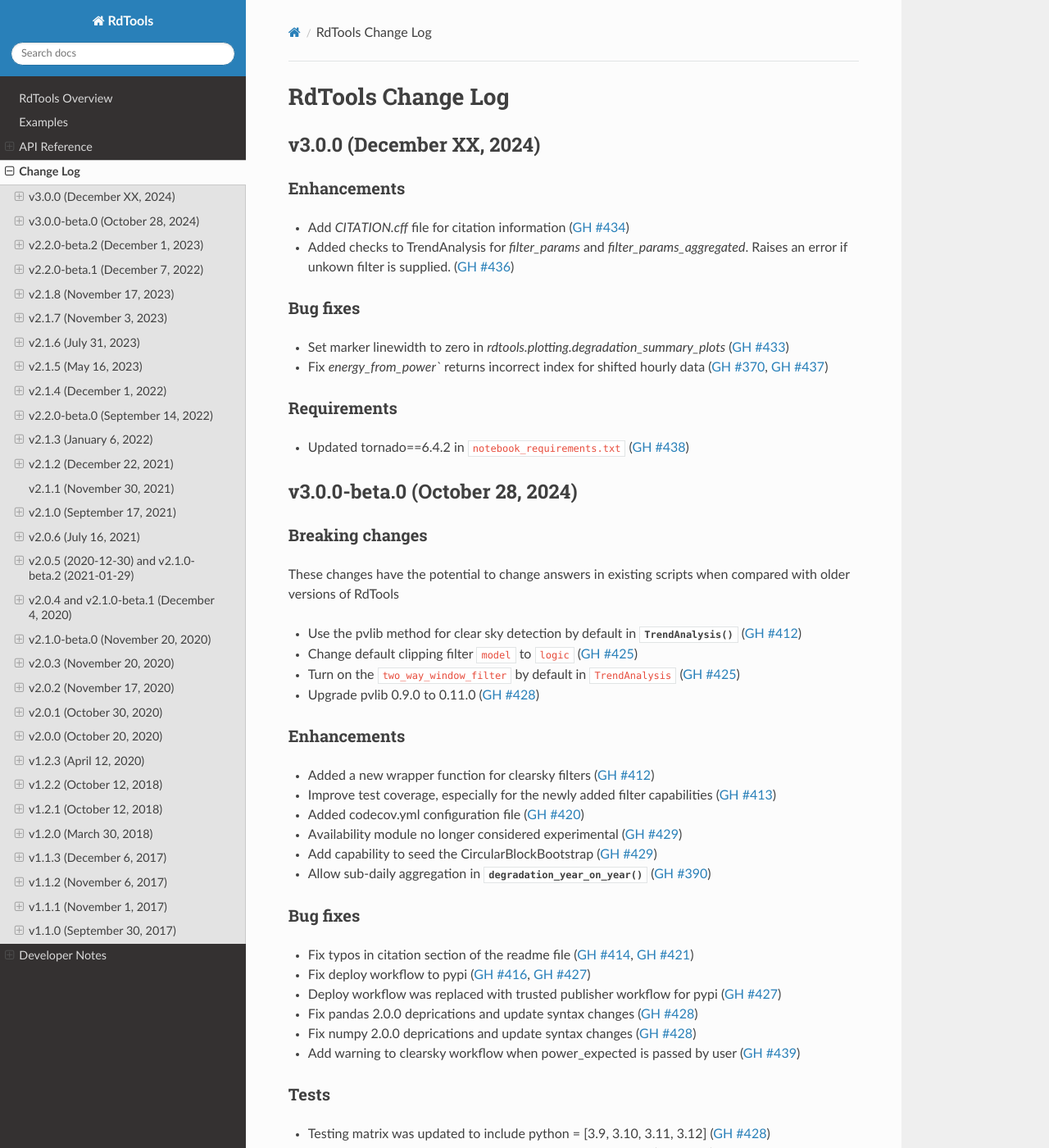
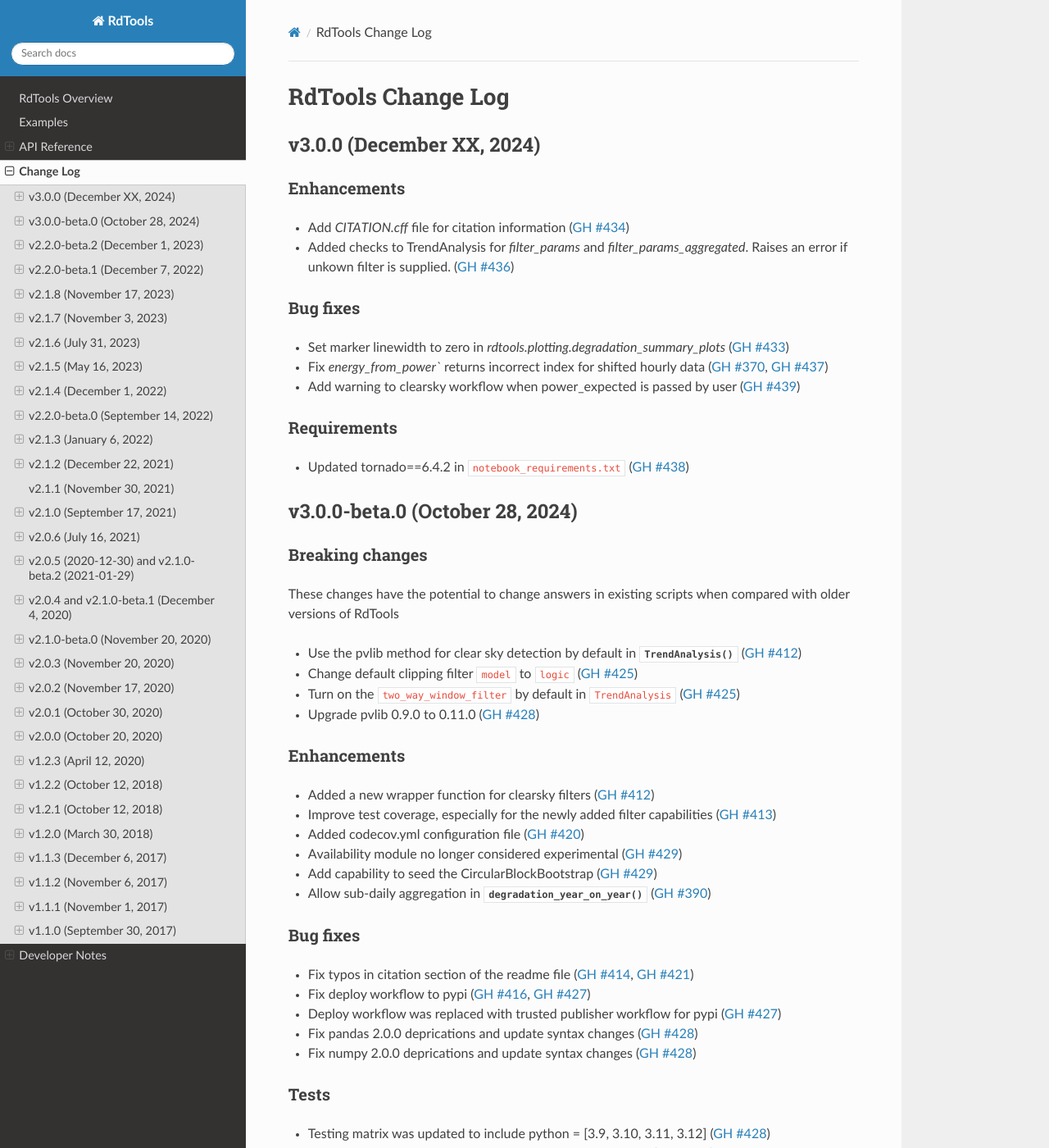
Before and after one commit to NREL/rdtools, a Sphinx documentation site: the page built from docs/sphinx/source/changelog.rst, in a window 1280 px wide and 1400 px high. Shown: the whole window at 82% size. Built offline with Sphinx 7.4.7 and the Read the Docs theme 3.1.0, drawn with Linux system fonts in a browser that asks for light colours; pages that are not in the unit, such as notebooks, are missing from menus; part of the change alters nothing that is shown.

```diff
--- a/docs/sphinx/source/changelog/pending.rst
+++ b/docs/sphinx/source/changelog/pending.rst
@@ -12,6 +12,7 @@ Bug fixes
 ---------
 * Set marker linewidth to zero in `rdtools.plotting.degradation_summary_plots` (:pull:`433`)
 * Fix `energy_from_power`` returns incorrect index for shifted hourly data (:issue:`370`, :pull:`437`)
+* Add warning to clearsky workflow when power_expected is passed by user (:pull:`439`)
 
 
 Requirements
--- a/docs/sphinx/source/changelog/v3.0.0-beta.0.rst
+++ b/docs/sphinx/source/changelog/v3.0.0-beta.0.rst
@@ -24,7 +24,6 @@ Enhancements
 * Add capability to seed the CircularBlockBootstrap (:pull:`429`)
 * Allow sub-daily aggregation in :py:func:`~rdtools.degradation.degradation_year_on_year` (:pull:`390`)
 
-
 Bug fixes
 ---------
 * Fix typos in citation section of the readme file (:issue:`414`, :pull:`421`)
@@ -32,7 +31,6 @@ Bug fixes
 * Deploy workflow was replaced with trusted publisher workflow for pypi (:pull:`427`)
 * Fix pandas 2.0.0 deprications and update syntax changes (:pull:`428`)
 * Fix numpy 2.0.0 deprications and update syntax changes (:pull:`428`)
-* Add warning to clearsky workflow when power_expected is passed by user (:pull:`439`)
 
 Tests
 -----
```
